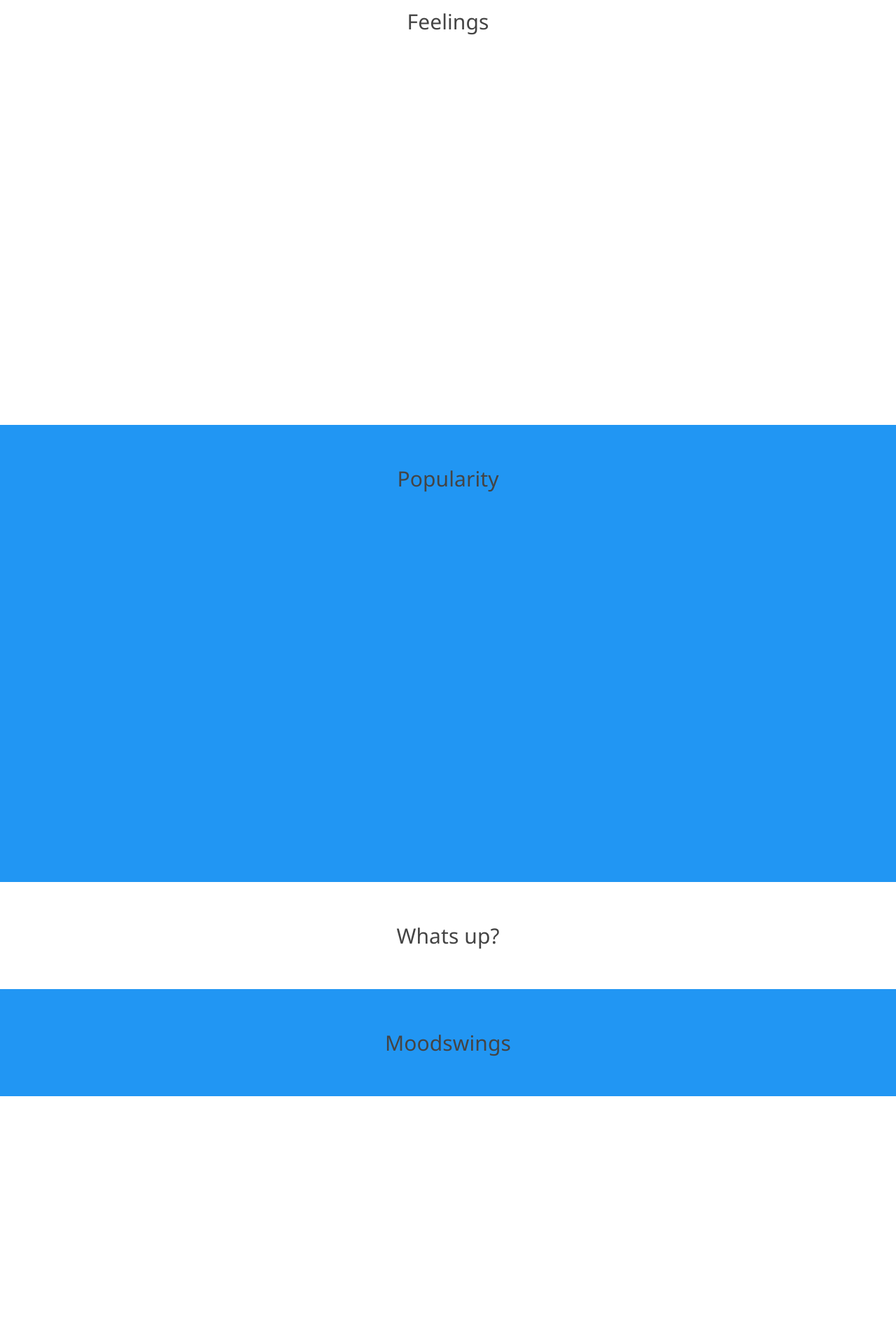
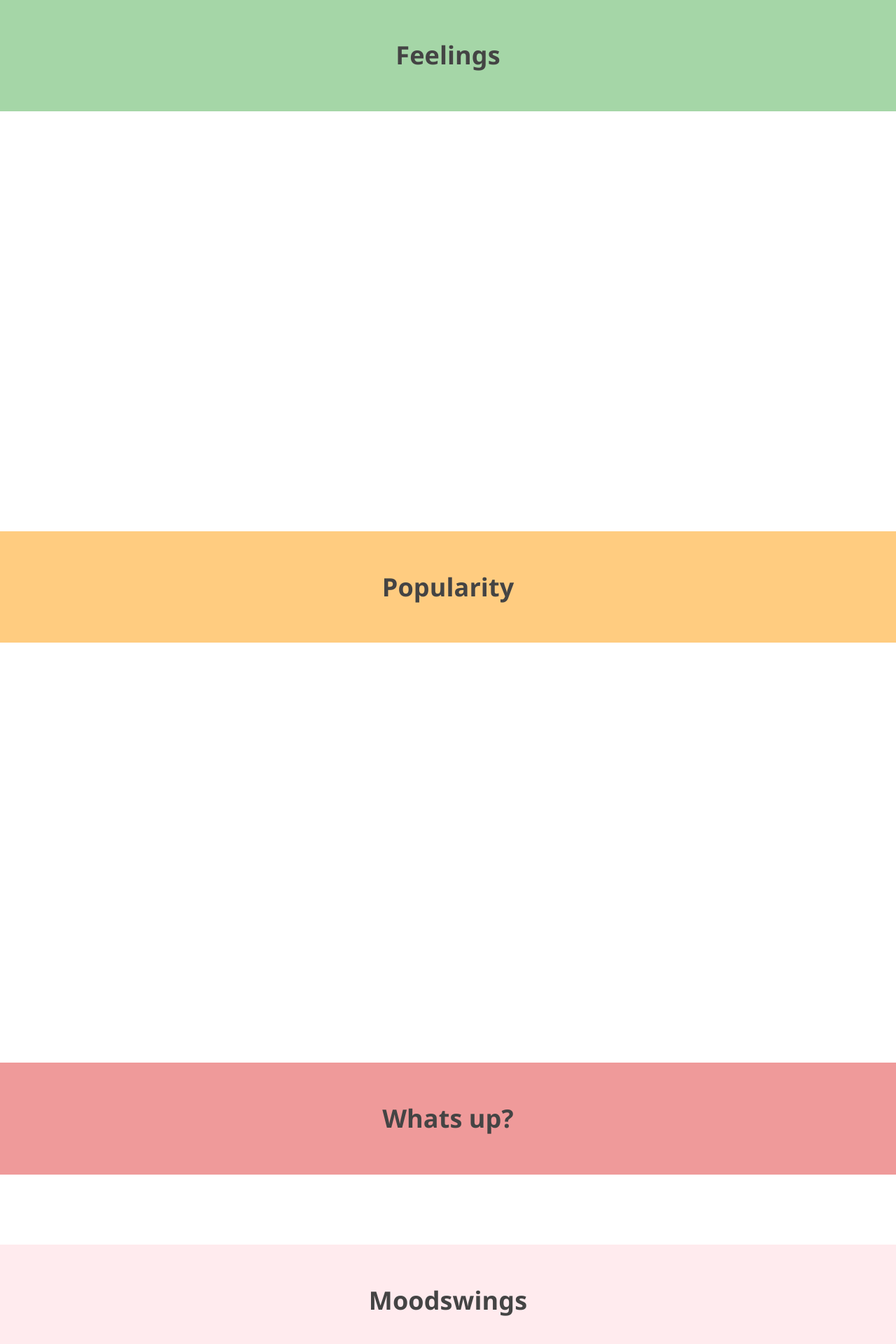
Before and after one commit to marvinliu19/hackUST2016, a Django app: template feels/templates/feels/display.html in a window 1280 px wide. Shown: the part 891-2811 px from the top of the page at 70% size. Before the commit the page ends 2457 px from the top, so only its background shows below. Run offline with Django 3.2, Linux system fonts and the light colour scheme; the template is opened without the code that fills it: most values are stand-ins (such as "Sample title", 1, 10 or a date in 2020); some libraries are stand-ins or nearby versions.

Commit message:
Final colors for displays

```diff
--- a/feels/templates/feels/display.html
+++ b/feels/templates/feels/display.html
@@ -40,13 +40,23 @@
       google.charts.load('current', {'packages':['corechart']});
       google.charts.setOnLoadCallback(drawChart);
 
+      var bio_data_raw = '{{ bio_data }}'.replace(/&quot;/g,'"');
+      var bio_data = jQuery.parseJSON(bio_data_raw);
+
+      window.onload = function() {
+          document.getElementById("picture").setAttribute('src', bio_data['profilePicture']);
+          document.getElementById("name").innerHTML=bio_data['name'];
+          document.getElementById("handle").innerHTML += bio_data['handle'];
+          document.getElementById("bio").innerHTML=bio_data['bio'];
+          document.getElementById("followers").innerHTML += bio_data['followers'];
+      }
+
       function drawChart() {
         var feeling_arr = [['Date', 'Sentiment']];
         var retweet_arr = [['Date', 'Retweets']];
+          var colors = [ '#A5D6A7', '#FFCC80', '#EF9A9A', '#ffebee' ];
 
-        var bio_data_raw = '{{ bio_data }}'.replace(/&quot;/g,'"');
         var tweet_data_raw = '{{ tweet_data }}'.replace(/&quot;/g,'"');
-        var bio_data = jQuery.parseJSON(bio_data_raw)
         var tweet_data = jQuery.parseJSON(tweet_data_raw)
         var tweets = tweet_data['tweets'];
 
@@ -65,6 +75,7 @@
         var feeling_options = {
           animation: {startup: true, duration: 1, easing: 'in'},
           legend: {position: 'none'},
+            colors: ['#A5D6A7'],
           hAxis: {
             format: 'M/d/yy',
             gridlines: {
@@ -85,7 +96,8 @@
         var retweet_data = google.visualization.arrayToDataTable(retweet_arr);
         var retweet_options = {
           title: 'Retweets over time',
-          animation: {startup: true, duration: 1, easing: 'in'}
+          animation: {startup: true, duration: 1, easing: 'in'},
+             colors: ['#FFCC80']
         };
 
         var feeling_chart = new google.visualization.ScatterChart(document.getElementById('feeling'));
@@ -137,40 +149,25 @@
     margin-left: 50px;
 }
 
+.circular {
+	width: 300px;
+	height: 300px;
+	border-radius: 150px;
+	-webkit-border-radius: 150px;
+	-moz-border-radius: 150px;
+	background: no-repeat;
+	box-shadow: 0 0 8px rgba(0, 0, 0, .8);
+	-webkit-box-shadow: 0 0 8px rgba(0, 0, 0, .8);
+	-moz-box-shadow: 0 0 8px rgba(0, 0, 0, .8);
+	}
+
 @media screen and (max-height: 450px) {
   .sidenav {padding-top: 15px;}
   .sidenav a {font-size: 18px;}
 }
 </style>
 
-    <!-- Navigation -->
-    <!--<a id="menu-toggle" href="#" class="btn btn-dark btn-lg toggle"><i class="fa fa-bars"></i></a>-->
-    <!--<nav id="sidebar-wrapper">-->
-        <!--<ul class="sidebar-nav">-->
-            <!--<a id="menu-close" href="#" class="btn btn-light btn-lg pull-left toggle"><i class="fa fa-times"></i></a>-->
-            <!--<li class="sidebar-brand">-->
-                <!--<a href="#top"  onclick = $("#menu-close").click(); >Statistics</a>-->
-            <!--</li>-->
-            <!--<li>-->
-                <!--<a href="#top" onclick = $("#menu-close").click(); >Overview</a>-->
-            <!--</li>-->
-            <!--<li>-->
-                <!--<a href="#feelings" onclick = $("#menu-close").click(); >Feelings</a>-->
-            <!--</li>-->
-            <!--<li>-->
-                <!--<a href="#popular" onclick = $("#menu-close").click(); >Popularity</a>-->
-            <!--</li>-->
-            <!--<li>-->
-                <!--<a href="#whatup" onclick = $("#menu-close").click(); >What's up?</a>-->
-            <!--</li>-->
-            <!--<li>-->
-                <!--<a href="#moodswing" onclick = $("#menu-close").click(); >What are the talking about?</a>-->
-            <!--</li>-->
-        <!--</ul>-->
-    <!--</nav>-->
-
-
-<span style=";font-size:30px; padding-left: 5px; cursor: auto" onclick="openNav()">☰</span>
+<div style=";font-size:60px; padding-left: 5px; cursor: auto; background-color: #81D4FA" onclick="openNav()">☰</div>
 
     <div id="mySidenav" class="sidenav">
   <a href="javascript:void(0)" class="closebtn" onclick="closeNav()">×</a>
@@ -183,20 +180,29 @@
 
     <!-- Header -->
     <header id="top" class="header">
-        <div class="text-vertical-center">
-            <h1>Start Bootstrap</h1>
-            <h3>Free Bootstrap Themes &amp; Templates</h3>
+        <!--<img class="bg-primary" src="{% static 'bg1.jpg' %}" style="width: inherit">-->
+        <div class="text-vertical-center" style="background-color: #81D4FA;">
+            <div style="padding-bottom: 50px;">
+                <img class="circular" src="" id="picture"/>
+            </div>
+            <h1 id="name">NAME</h1>
+            <h2 id="handle">@</h2>
+            <h3 id="bio">BIO</h3>
+            <h4 id="followers">Followers: </h4>
+            <table>
+
+            </table>
             <br>
         </div>
     </header>
 
     <!-- Feelings -->
-    <section id="feelings" class="about">
+    <section id="feelings" style="background-color: #A5D6A7"class="about"><h1 class="text-center" style="font-weight: bold">Feelings</h1></section>
+    <section class="about">
         <div class="container">
             <div>
-                <div class="text-center">
-                    <h2>Feelings</h2>
-                    <div id="feeling" style="width: 900px; height: 500px"></div>
+                <div>
+                    <div  id="feeling" style="width: 100%; height: 500px;"></div>
                 </div>
             </div>
             <!-- /.row -->
@@ -206,12 +212,12 @@
 
     <!-- Services -->
     <!-- The circle icons use Font Awesome's stacked icon classes. For more information, visit http://fontawesome.io/examples/ -->
-    <section id="popular" class="services bg-primary">
+    <section id="popular" style="background-color: #FFCC80"class="about"><h1 class="text-center" style="font-weight: bold">Popularity</h1></section>
+    <section class="about" >
         <div class="container">
             <div class="text-center">
                 <div class="text-center">
-                    <h2>Popularity</h2>
-                    <div id="retweet" style="width: 900px; height: 500px"></div>
+                    <div id="retweet" style="width: 100%; height: 500px;"></div>
                     </div>
                     <!-- /.row (nested) -->
                 </div>
@@ -222,11 +228,12 @@
         <!-- /.container -->
     </section>
 
-    <section id="whatup" class="about">
+    <section id="whatup" style="background-color: #EF9A9A"class="about"><h1 class="text-center" style="font-weight: bold">Whats up?</h1></section>
+    <section class="about">
         <div class="container">
             <div class="text-center">
                 <div class="text-center">
-                    <h2>Whats up?</h2>
+
                 </div>
                     <!-- /.row (nested) -->
             </div>
@@ -238,12 +245,11 @@
     </section>
 
 
-
-    <section id="moodswing" class="services bg-primary">
+    <section id="moodswing" style="background-color: #ffebee"class="about"><h1 class="text-center" style="font-weight: bold">Moodswings<h1/></section>
+    <section class="about" >
         <div class="container">
             <div class="text-center">
                 <div class="text-center">
-                    <h2>Moodswings</h2>
                     </div>
                     <!-- /.row (nested) -->
                 </div>
```
Also changed, not shown: static/files/bg1.jpg (added).
